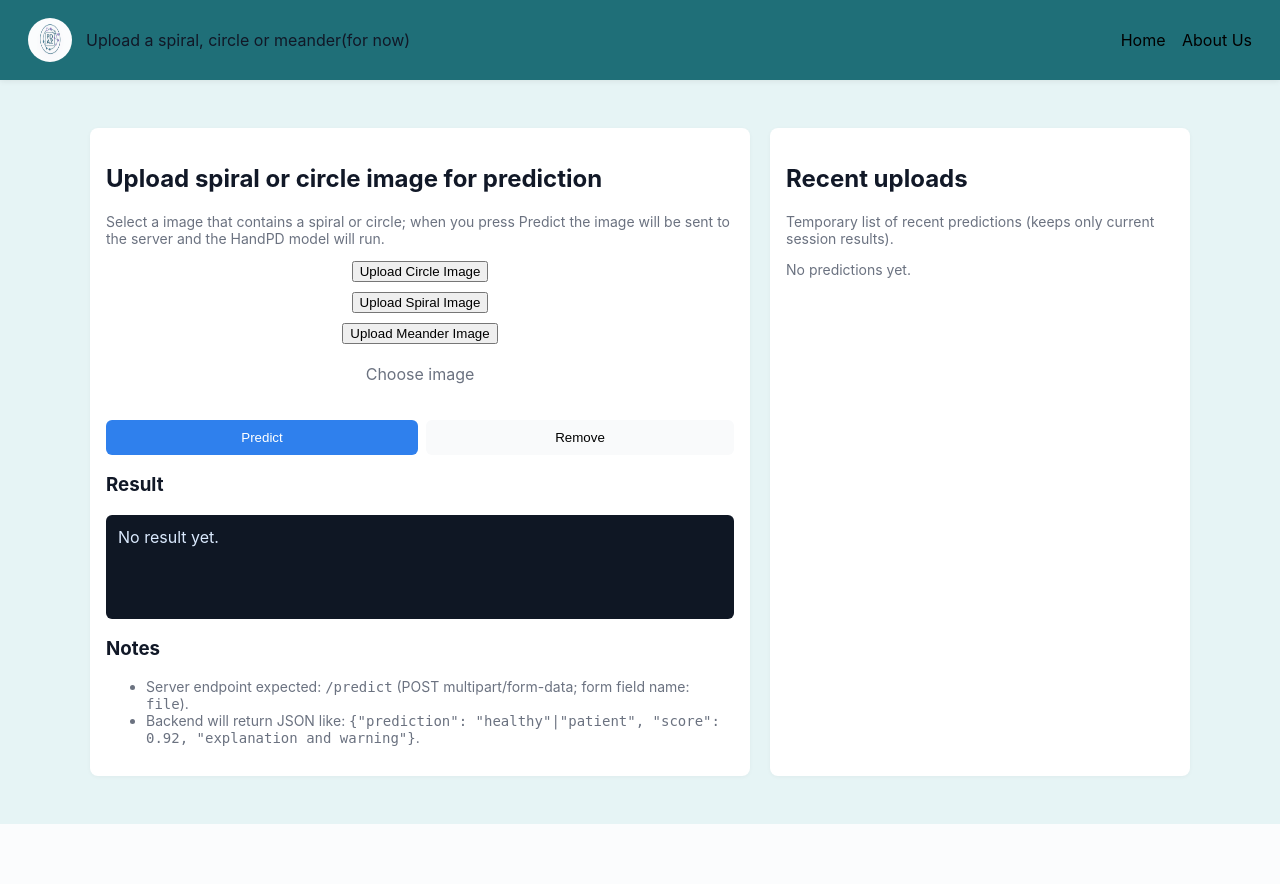
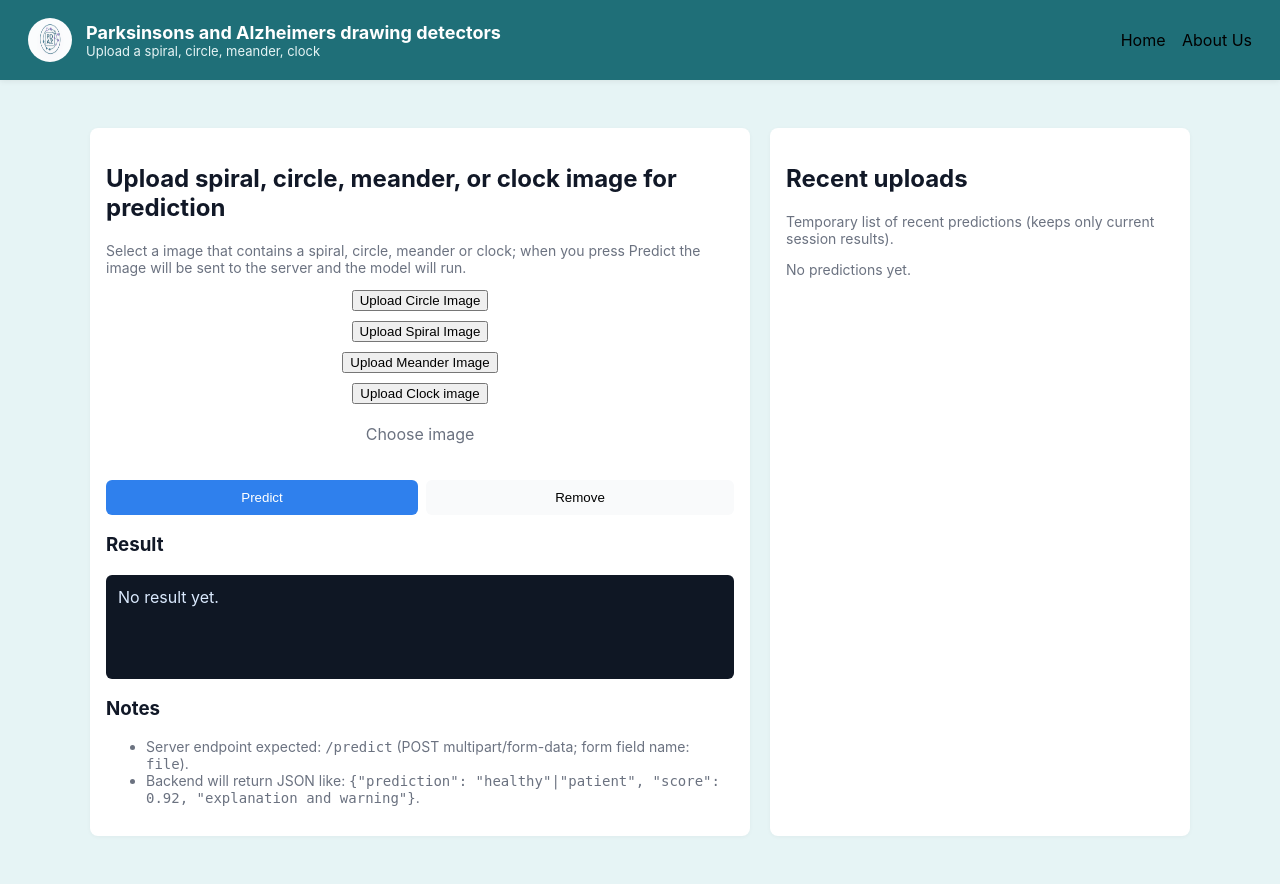
Before and after one commit to DhruvOCE/sciencefairproject_frontend_render-deployment, a Flask app: page / in a window 1280 px wide. Before the commit the page ends 824 px from the top, so only its background shows below. Run offline with Flask 3, Linux system fonts and the light colour scheme.

Commit message:
Update homepage for clock image upload support

```diff
--- a/templates/homepage.html
+++ b/templates/homepage.html
@@ -33,10 +33,10 @@
 <body>
 	<header>
 		<div class="brand">
-			<img src="/static/PdAzlogosciencefair.png" alt="PDAZ Logo/>
+			<img src="/static/PdAzlogosciencefair.png" alt="PDAZ Logo"/>
 			<div>
 				<h1>Parksinsons and Alzheimers drawing detectors</h1>
-				<div class="muted">Upload a spiral, circle or meander(for now)</div>
+				<div class="muted">Upload a spiral, circle, meander, clock</div>
 			</div>
 		</div>
 		<nav>
@@ -48,13 +48,14 @@
 	<main>
 		<div class="grid">
 			<section class="card">
-				<h2>Upload spiral or circle image for prediction</h2>
-				<p class="muted">Select a image that contains a spiral or circle; when you press Predict the image will be sent to the server and the HandPD model will run.</p>
+				<h2>Upload spiral, circle, meander, or clock image for prediction</h2>
+				<p class="muted">Select a image that contains a spiral, circle, meander or clock; when you press Predict the image will be sent to the server and the model will run.</p>
 
 				<div class="preview">
 					<button id="uploadCircleBtn" class="uploadBtn">Upload Circle Image</button>
 					<button id="uploadSpiralBtn" class="uploadBtn">Upload Spiral Image</button>
 					<button id="uploadMeanderBtn" class="uploadBtn">Upload Meander Image</button>
+					<button id="uploadClockBtn" class="uploadBtn">Upload Clock image</button>
 					<label for="fileInput" class="upload-btn">Choose image</label>
 					<input id="fileInput" type="file" accept="image/*" />
 					<div id="previewWrap" style="width:100%">
@@ -94,6 +95,7 @@
 		const uploadCircleBtn=document.getElementById('uploadCircleBtn');
 		const uploadSpiralBtn=document.getElementById('uploadSpiralBtn');
 		const uploadMeanderBtn=document.getElementById('uploadMeanderBtn');
+		const uploadClockBtn=document.getElementById('uploadClockBtn');
 		const preview = document.getElementById('preview');
 		const previewWrap = document.getElementById('previewWrap');
 		const predictBtn = document.getElementById('predictBtn');
@@ -146,11 +148,17 @@
 				typeBadge.textContent='Type: Meander';
 				fileInput.click();
 			});
+			uploadClockBtn.addEventListener('click',()=>{
+				selectedType='clock';
+				typeBadge.textContent='Type: Clock';
+				fileInput.click();
+			});
 		const ENDPOINTS={
 
 			'circle':'https://DhruvW-parkinsons-circle-space-real.hf.space/predict',
 			'spiral':"https://DhruvW-parkinsons-spiral-space-real.hf.space/predict",
-			'meander':'https://DhruvW-parkinsons-meander-space-real.hf.space/predict'
+			'meander':'https://DhruvW-parkinsons-meander-space-real.hf.space/predict',
+			'clock': 'https://CaydenH13-Alzheimers_Clock_Test_model.hf.space/predict'
 		};
 		predictBtn.addEventListener('click', async ()=>{
 			const file = fileInput.files && fileInput.files[0];
@@ -158,7 +166,7 @@
 				alert('Choose a file first');
 				return; }
 			if (!selectedType) {
-				alert('Select Circle, Spiral, or Meander first');
+				alert('Select Circle, Spiral, Meander or Clock first');
 				return; }
 			const endpoint=ENDPOINTS[selectedType];
 			if (!endpoint) {
```
